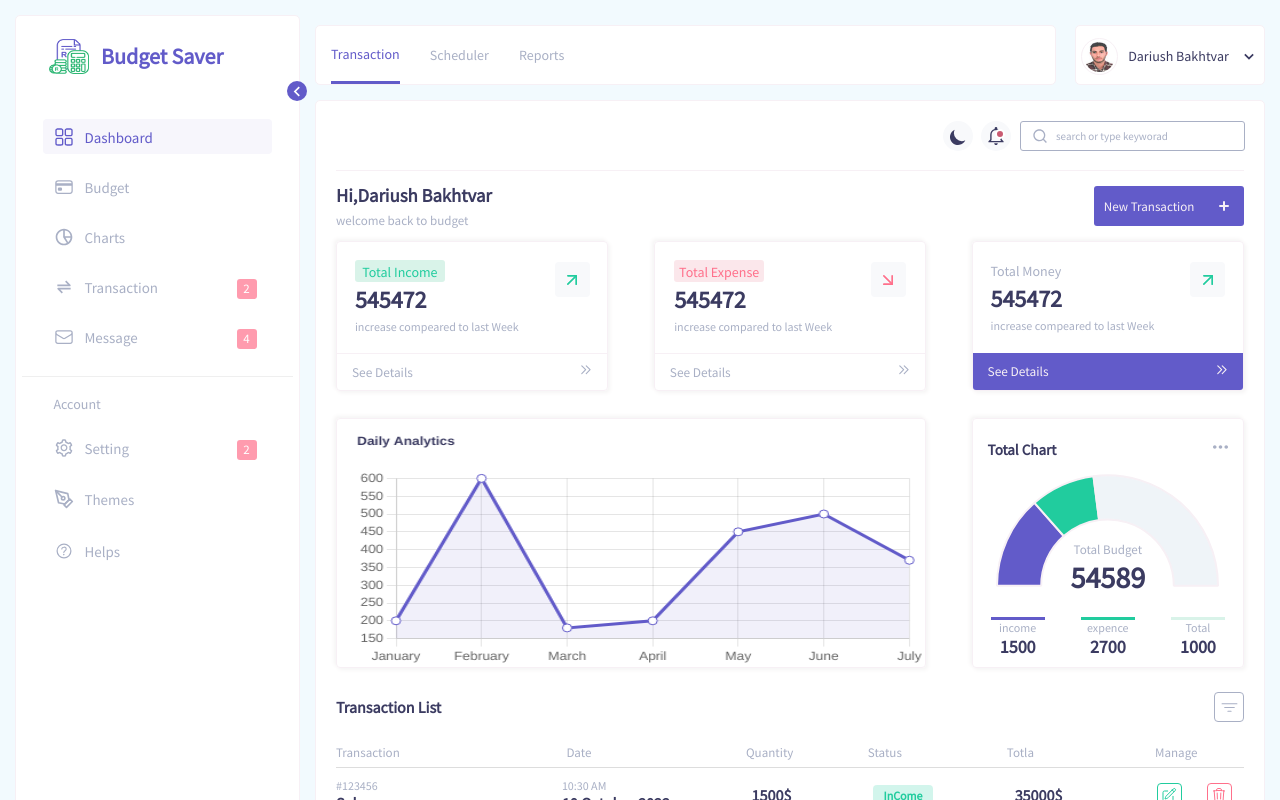
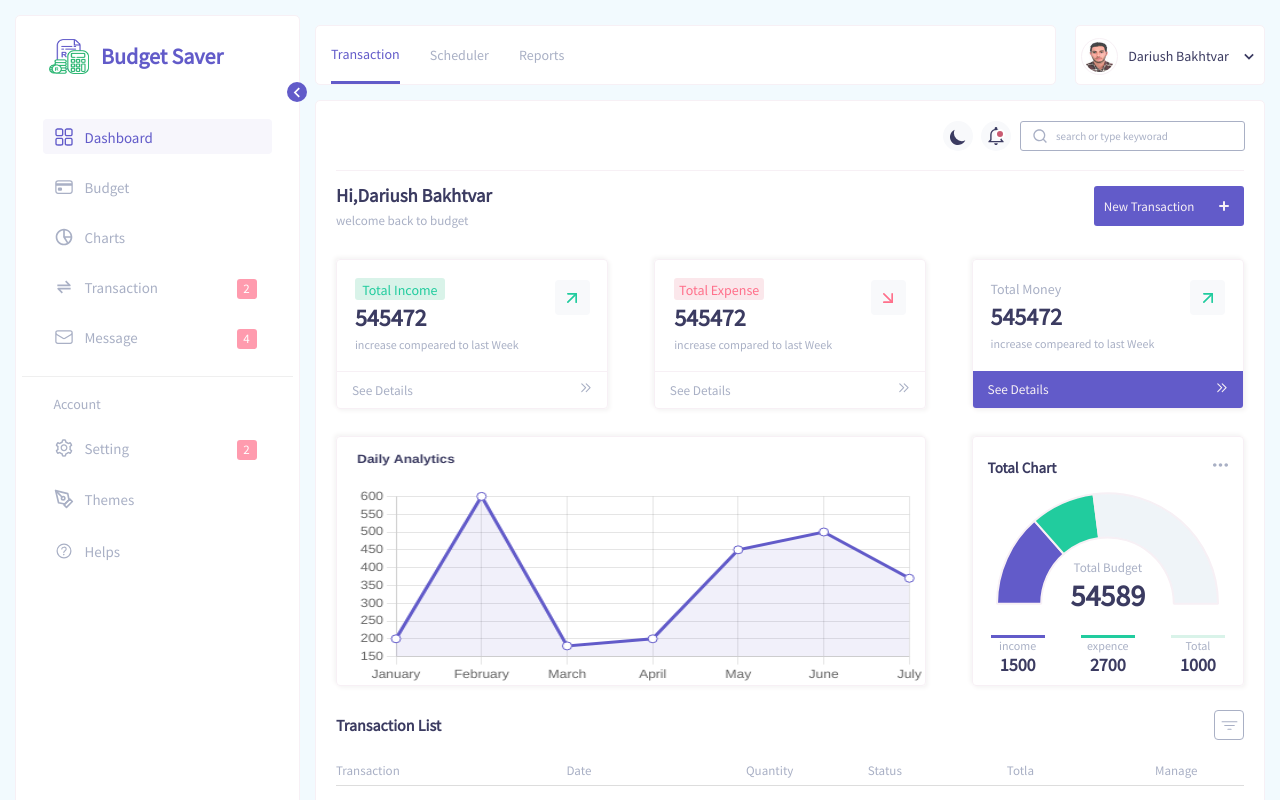
Before and after one commit to Dariush-Bakhtvar/expense-tracker, a React (Create React App) app: page / in a window 1280 px wide. Shown: the top 800 px of the page. Built offline with nearby package versions, Linux system fonts and the light colour scheme; a small style sheet from the web is missing.

Commit message:
reponsive style content

```diff
--- a/src/Components/Content/Content.jsx
+++ b/src/Components/Content/Content.jsx
@@ -98,6 +98,7 @@ const Content = ({ isDark, onChangeTheme, isActived }) => {
         </button>
       </section>
       {/* Transanction Detail and chanrt */}
+      <section className={style.TransactionWrapper}>
         <section className={style.TotalTransanction}>
           <section className={style.TransactionBox}>
             <div className={style.totoalBudget}>
@@ -192,6 +193,7 @@ const Content = ({ isDark, onChangeTheme, isActived }) => {
               </div>
             </div>
           </section>
+        </section>
         <TransactionList />
       </section>
     </main>
--- a/src/Components/Content/Content.module.scss
+++ b/src/Components/Content/Content.module.scss
@@ -93,6 +93,16 @@ height: 70px;
     }
   }
 // transaction Wrapper
+.TransactionWrapper{
+  width: 100%;
+  height: auto;
+  @include Flex(center,center);
+  flex-direction: column;
+  margin-top: 2%;
+  @include media-XScreen($Mobile){
+    flex-direction: column-reverse;
+  }
+}
 .TotalTransanction{
    width: 100%;
    height: auto;
@@ -113,7 +123,8 @@ height: 70px;
   width: 100%;
   height: 150px;
   @include media-XScreen($Mobile){
-    height: 100px;
+    height: auto;
+    flex-flow: row wrap;
   }
 
 }
@@ -144,10 +155,14 @@ height: 70px;
       @include Flex(space-between,center);
       padding: 0 15px;
       @include media-XScreen($Mobile){
-        padding: 0;
         font-size: 1.2rem;
       }
 
+    }
+    @include media-XScreen($Mobile){
+      width: 100%;
+      height: 110px;
+      margin: 3% 0;
     }
 }
 .totoalBudgetInfo{
@@ -156,7 +171,8 @@ height: 70px;
   @include Flex(space-around,center);
   position: relative;
   @include media-XScreen($Mobile){
-    flex-direction: column
+    justify-content: space-between;
+    padding: 0 15px;
   }
   span{
     @extend %Flex-Center;
@@ -169,13 +185,9 @@ height: 70px;
     align-self: baseline;
     margin-top: 20px;
     @include media-XScreen($Mobile){
-     width: 16px;
-    height: 16px;
-    font-size: 1.6rem;
-     margin-top: 0;
-     position: absolute;
-     right: 4px;
-     top: 4px;
+     width: 24px;
+    height: 24px;
+    font-size: 1.8rem;
     }
   }
 
@@ -183,8 +195,7 @@ height: 70px;
 .totoalBudgetDetail{
   line-height: 1.48;
   @include media-XScreen($Mobile){
-    // line-height: 1.22;
-    padding: 0 4px;
+  line-height: 1.5;
   }
   p{
     color: $primery-gray;
@@ -204,7 +215,7 @@ height: 70px;
   }
   h2{
     @include media-XScreen($Mobile){
-      font-size: 1.6rem
+      font-size: 2rem
     }
   }
 }
@@ -231,9 +242,8 @@ justify-content: center;
 border-radius: 3px;
 padding-top: 2px;
 @include media-XScreen($Mobile){
-width: 65px;
+width: 70px;
 padding: 0;
-margin-top: 4px;
 }
 }
 .colorRed{
```
Lines whose indentation alone changed are shown as unchanged.
